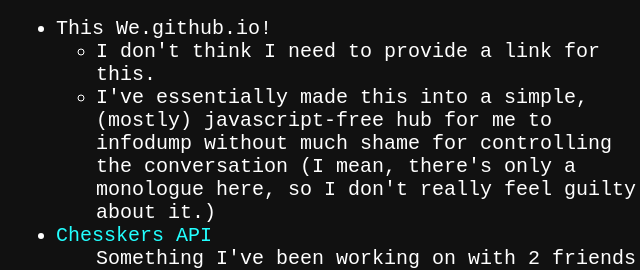
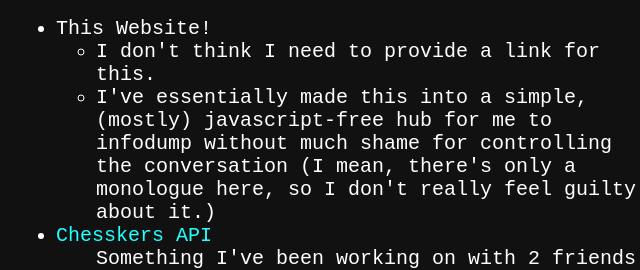
Before and after one commit to kirawano/kirawano.github.io, a plain HTML site: page projects.html in a window 1280 px wide. Shown: the part 245-515 px from the top of the page, 312-952 px from the left. Drawn offline with Linux system fonts and the light colour scheme.

Commit message:
whatcd the

```diff
--- a/projects.html
+++ b/projects.html
@@ -22,7 +22,7 @@
 	<b1>
 
 	<ul>
-		<li>This We.github.io!
+		<li>This Website!</li>
 
       <ul>
         <li>I don't think I need to provide a link for this.</li>
```
